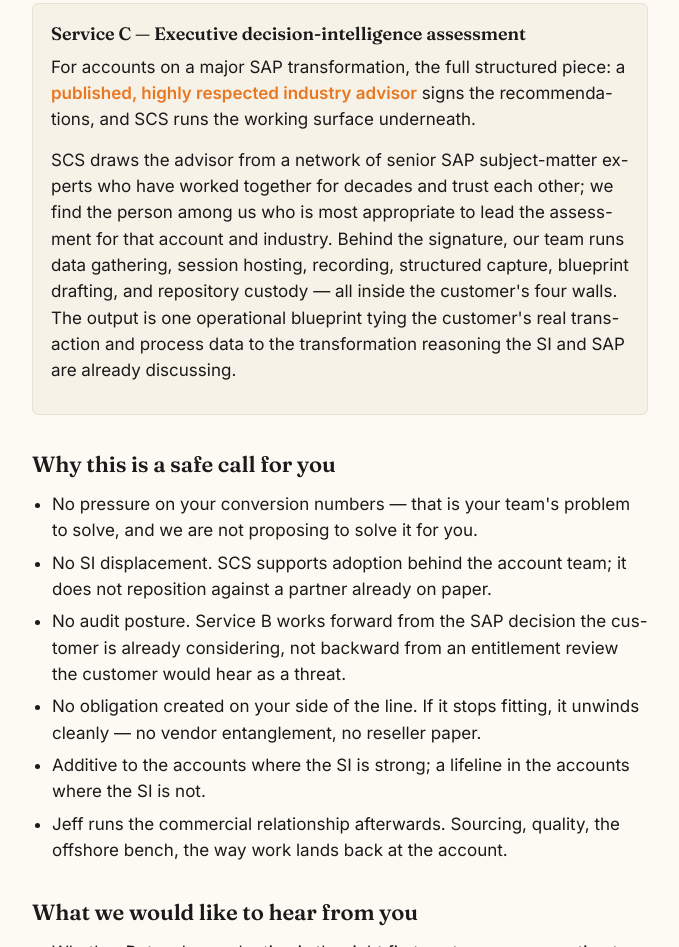
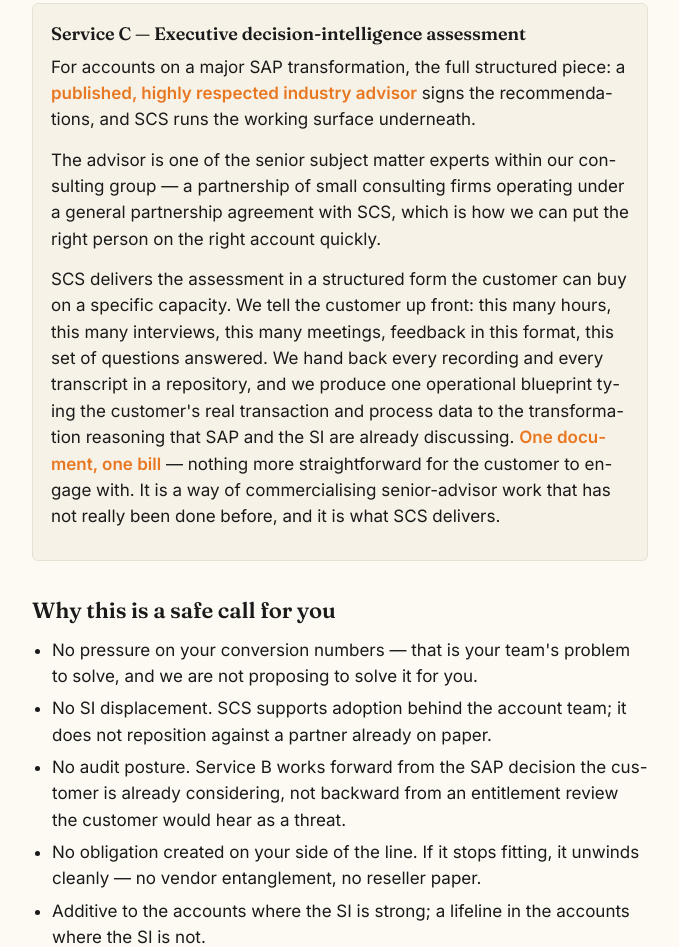
Before and after one commit to EVEglyphDesign/scs-sap-gtm, a plain HTML site: page docs/jason/index.html in a window 1280 px wide. Shown: the part 2253-3200 px from the top of the page, without its empty margins (300-979 px from the left). Drawn offline with Linux system fonts and the light colour scheme.

Commit message:
L3.2 — Service C: senior SMEs within our consulting group; one document, one bill
Retire 'peer network' phrasing everywhere. Correct description:
senior subject matter experts within our consulting group — a
partnership of small consulting firms under a general partnership
agreement with SCS.

Add the structured-engagement description to Service C: stated hours,
stated interviews and meetings, stated feedback format, stated
questions to answer; recordings and transcripts handed back in a
repository; one operational blueprint; one document, one bill.

Files: docs/index.html, docs/jason/index.html, docs/jason/BRIEFING.md,
README.md, registry/VERSIONS.md.

```diff
--- a/docs/jason/index.html
+++ b/docs/jason/index.html
@@ -168,14 +168,22 @@
       the recommendations, and SCS runs the working surface underneath.
     </p>
     <p>
-      SCS draws the advisor from a network of senior SAP subject-matter experts who
-      have worked together for decades and trust each other; we find the person
-      among us who is most appropriate to lead the assessment for that account and
-      industry. Behind the signature, our team runs data gathering, session hosting,
-      recording, structured capture, blueprint drafting, and repository custody —
-      all inside the customer's four walls. The output is one operational blueprint
-      tying the customer's real transaction and process data to the transformation
-      reasoning the SI and SAP are already discussing.
+      The advisor is one of the senior subject matter experts within our consulting
+      group — a partnership of small consulting firms operating under a general
+      partnership agreement with SCS, which is how we can put the right person on the
+      right account quickly.
+    </p>
+    <p>
+      SCS delivers the assessment in a structured form the customer can buy on a
+      specific capacity. We tell the customer up front: this many hours, this many
+      interviews, this many meetings, feedback in this format, this set of questions
+      answered. We hand back every recording and every transcript in a repository,
+      and we produce one operational blueprint tying the customer's real transaction
+      and process data to the transformation reasoning that SAP and the SI are
+      already discussing. <span class="accent">One document, one bill</span> — nothing
+      more straightforward for the customer to engage with. It is a way of
+      commercialising senior-advisor work that has not really been done before, and
+      it is what SCS delivers.
     </p>
   </div>
 
```
Also changed, not shown: docs/index.html (+11 -8 lines), 3 other files.
